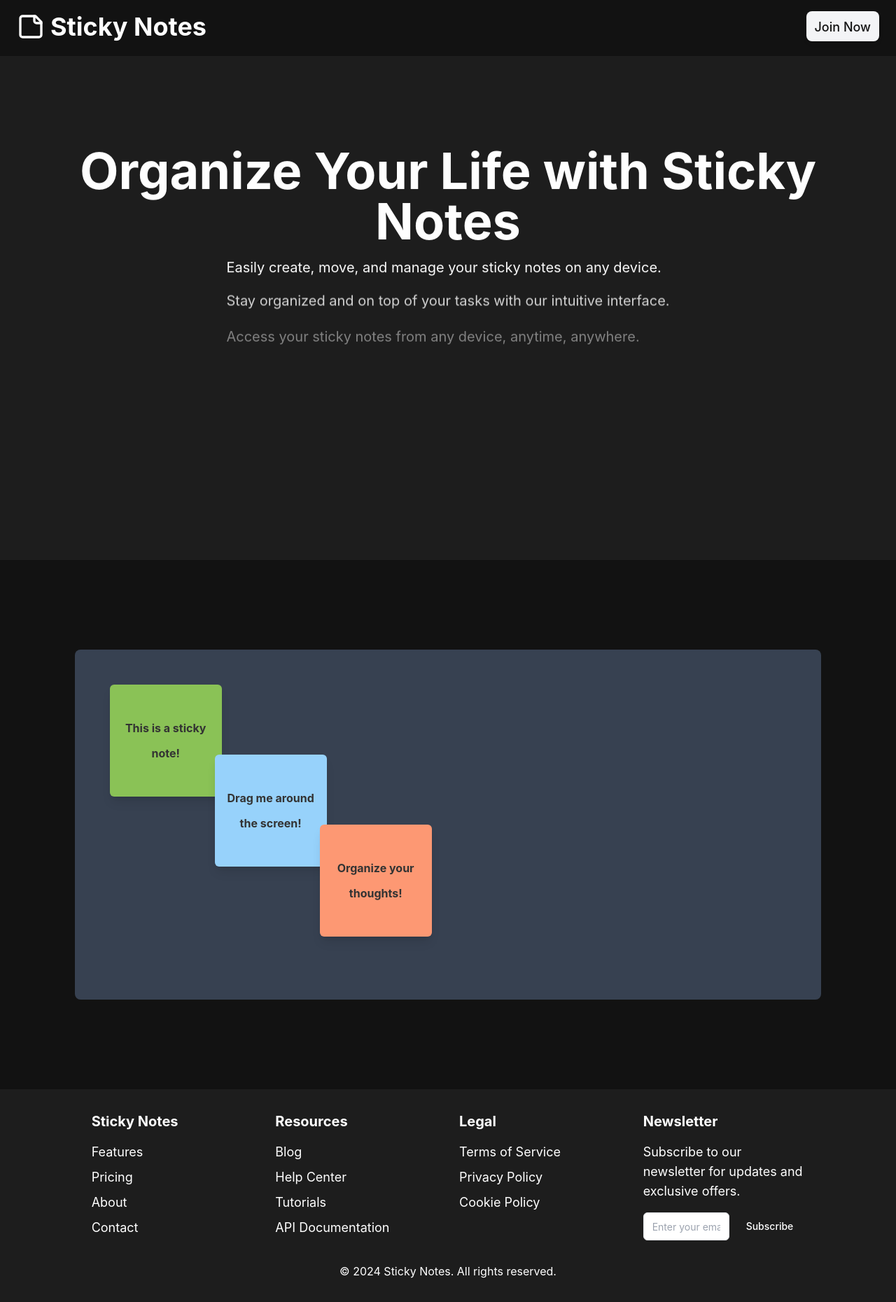
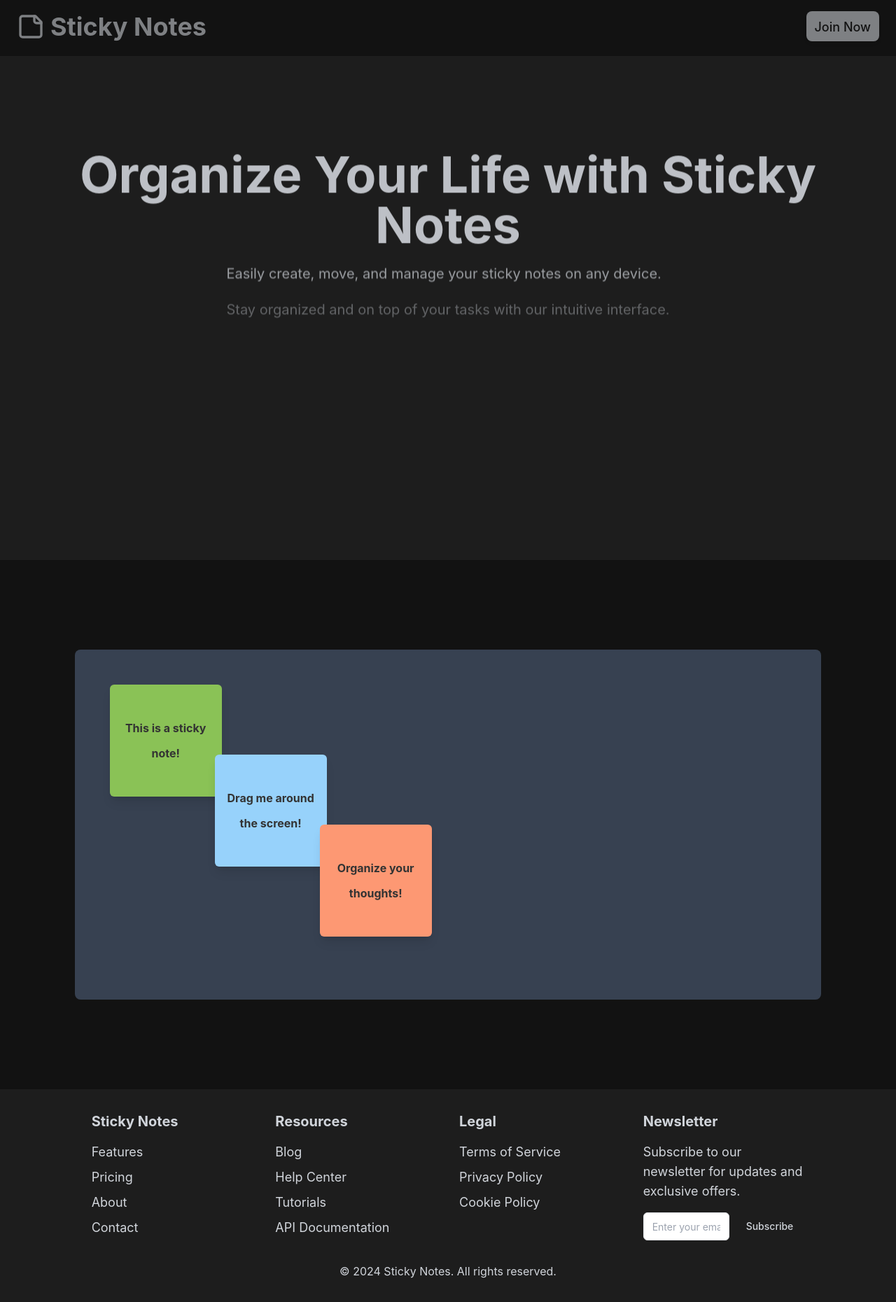
Before and after one commit to 9582anupam/Sticky-Note, a React (Create React App) app: page / in a window 1280 px wide. Shown: the whole page at 70% size. Built offline with nearby package versions, Linux system fonts and the light colour scheme.

Commit message:
even more smoothness in home

```diff
--- a/src/components/ui/Home.js
+++ b/src/components/ui/Home.js
@@ -1,3 +1,4 @@
+"use client";
 import React, { useState, useEffect, useRef } from "react";
 import { motion } from "framer-motion";
 import { Link } from "react-router-dom";
@@ -76,7 +77,7 @@ const CombinedComponent = () => {
             setTimeout(() => {
                 setBgColorChanged(false); // Revert background color after 2 seconds
                 setShowHome(true); // Show home screen after fade-out
-            }, 1500); // Duration to keep background color changed
+            }, 2000); // Duration to keep background color changed
         }, 4000); // Adjust the time to match the animation duration
         return () => clearTimeout(timer);
     }, []);
@@ -104,15 +105,22 @@ const CombinedComponent = () => {
         threshold: 0.1,
     });
 
+    const headerVariants = {
+        initial: { opacity: 0, backgroundColor: 'black' },
+        animate: { opacity: 1, backgroundColor: '#121212', transition: { duration: 5 } }
+    };
+
     if (showHome) {
         return (
-            <div className="flex flex-col min-h-[100dvh]">
-                <header className="bg-[#121212] text-[#fff] py-4 px-4 md:px-6 min-h-20">
+            <div className="flex flex-col min-h-[100dvh] text-gray-300">
+                <header className="py-4 px-4 md:px-6 min-h-20 bg-[#121212]">
                     <motion.div
                         className="container mx-auto flex items-center justify-between"
-                        initial={{ opacity: 0 }}
-                        animate={{ opacity: 1 }}
-                        transition={{ duration: 2.5 }}>
+                        initial="initial"
+                        animate="animate"
+                        variants={headerVariants}
+                        transition={{ duration: 2 }}
+                    >
                         <Link className="flex items-center gap-2" to="/">
                             <svg
                                 xmlns="http://www.w3.org/2000/svg"
@@ -133,11 +141,12 @@ const CombinedComponent = () => {
                                 Sticky Notes
                             </span>
                         </Link>
-                        <div className=" bg-gray-100 text-[#121212] inline-block rounded-lg shadow-md">
+                        <div className="bg-gray-300 text-[#121212] inline-block rounded-lg shadow-md">
                             <motion.div
-                                initial={{ opacity: 0, }}
-                                animate={{ opacity: 1, }}
-                                transition={{ duration: 2 }}>
+                                initial={{ opacity: 0 }}
+                                animate={{ opacity: 1 }}
+                                transition={{ duration: 2 }}
+                            >
                                 <Link
                                     to="/Signin"
                                     className="inline-flex items-center justify-center whitespace-nowrap rounded-md text-lg font-medium ring-offset-background transition-colors focus-visible:outline-none focus-visible:ring-2 focus-visible:ring-ring focus-visible:ring-offset-2 disabled:pointer-events-none disabled:opacity-50 bg-primary text-primary-foreground hover:bg-primary/90 h-10 px-3 py-2">
@@ -147,8 +156,8 @@ const CombinedComponent = () => {
                         </div>
                     </motion.div>
                 </header>
-                <main className="flex-1 ">
-                    <section className="bg-[#121212f3] text-[#fff] py-12 md:py-24 lg:py-32 min-h-[calc(100svh-5rem)]">
+                <main className="flex-1">
+                    <section className="bg-[#121212f3] py-12 md:py-24 lg:py-32 min-h-[calc(100svh-5rem)]">
                         <motion.div
                             className="container mx-auto px-4 md:px-6 text-center"
                             ref={headerRef}
@@ -160,68 +169,48 @@ const CombinedComponent = () => {
                             </h1>
                             <motion.div
                                 initial={{ opacity: 0, y: 50 }}
-                                animate={
-                                    headerInView ? { opacity: 1, y: 0 } : {}
-                                }
+                                animate={headerInView ? { opacity: 1, y: 0 } : {}}
                                 transition={{ duration: 2 }}>
                                 <div className="inline-block text-left">
                                     <motion.p
                                         initial={{ opacity: 0, y: 20 }}
-                                        animate={
-                                            headerInView
-                                                ? { opacity: 1, y: 0 }
-                                                : {}
-                                        }
+                                        animate={headerInView ? { opacity: 1, y: 0 } : {}}
                                         transition={{ duration: 1.5, delay: 1 }}
                                         className="text-muted-foreground text-lg md:text-xl mb-4">
-                                        Easily create, move, and manage your
-                                        sticky notes on any device.
+                                        Easily create, move, and manage your sticky notes on any device.
                                     </motion.p>
                                     <motion.p
                                         initial={{ opacity: 0, y: 20 }}
-                                        animate={
-                                            headerInView
-                                                ? { opacity: 1, y: 0 }
-                                                : {}
-                                        }
-                                        transition={{
-                                            duration: 1.5,
-                                            delay: 1.5,
-                                        }}
+                                        animate={headerInView ? { opacity: 1, y: 0 } : {}}
+                                        transition={{ duration: 1.5, delay: 1.5 }}
                                         className="text-muted-foreground text-lg md:text-xl mb-4">
-                                        Stay organized and on top of your tasks
-                                        with our intuitive interface.
+                                        Stay organized and on top of your tasks with our intuitive interface.
                                     </motion.p>
                                     <motion.p
                                         initial={{ opacity: 0, y: 20 }}
-                                        animate={
-                                            headerInView
-                                                ? { opacity: 1, y: 0 }
-                                                : {}
-                                        }
+                                        animate={headerInView ? { opacity: 1, y: 0 } : {}}
                                         transition={{ duration: 1.5, delay: 2 }}
                                         className="text-muted-foreground text-lg md:text-xl mb-8">
-                                        Access your sticky notes from any
-                                        device, anytime, anywhere.
+                                        Access your sticky notes from any device, anytime, anywhere.
                                     </motion.p>
                                 </div>
                             </motion.div>
 
                             <motion.div
-                                className="inline-flex items-center justify-center whitespace-nowrap rounded-md text-2xl font-medium bg-primary text-primary-foreground hover:bg-primary/90 transition-all duration-300 ease-in-out focus:outline-none focus:ring-2 focus:ring-primary focus:ring-opacity-50 h-10 mx-4 my-1 bg-white text-black px-4 py-6 delay-[2500]"
+                                className="inline-flex items-center justify-center whitespace-nowrap rounded-md text-2xl font-medium bg-primary text-primary-foreground hover:bg-primary/90 transition-all duration-300 ease-in-out focus:outline-none focus:ring-2 focus:ring-primary focus:ring-opacity-50 h-10 mx-4 my-1 bg-gray-300 text-black px-4 py-6 delay-[2500]"
                                 initial={{ opacity: 0 }}
                                 animate={{ opacity: 1 }}
-                                transition={{ duration: 2, delay: 3 }}>
+                                transition={{ duration: 2, delay: 2.5 }}>
                                 <Link
                                     to="/Signin"
-                                    className="inline-flex items-center justify-center whitespace-nowrap rounded-md text-2xl font-medium bg-primary text-primary-foreground hover:bg-primary/90 transition-all duration-300 ease-in-out focus:outline-none focus:ring-2 focus:ring-primary focus:ring-opacity-50 h-10 mx-4 my-1 bg-white text-black px-4 py-6">
+                                    className="inline-flex items-center justify-center whitespace-nowrap rounded-md text-2xl font-medium bg-primary text-primary-foreground hover:bg-primary/90 transition-all duration-300 ease-in-out focus:outline-none focus:ring-2 focus:ring-primary focus:ring-opacity-50 h-10 mx-4 my-1 bg-gray-300 text-black px-4 py-6">
                                     Join Now
                                 </Link>
                             </motion.div>
                         </motion.div>
                     </section>
 
-                    <section className="py-12 md:py-24 lg:py-32 bg-[#121212] text-[#fff]">
+                    <section className="py-12 md:py-24 lg:py-32 bg-[#121212]">
                         <motion.div
                             ref={mainRef}
                             className="relative w-10/12 mx-auto h-[500px] bg-gray-700 rounded-lg overflow-hidden"
@@ -239,8 +228,7 @@ const CombinedComponent = () => {
                                             left: note.position.x,
                                             color: note.textStyle.color,
                                             fontSize: note.textStyle.fontSize,
-                                            fontWeight:
-                                                note.textStyle.fontWeight,
+                                            fontWeight: note.textStyle.fontWeight,
                                         }}
                                         drag
                                         dragConstraints={containerRef}
@@ -251,10 +239,8 @@ const CombinedComponent = () => {
                                         <p
                                             style={{
                                                 color: note.textStyle.color,
-                                                fontSize:
-                                                    note.textStyle.fontSize,
-                                                fontWeight:
-                                                    note.textStyle.fontWeight,
+                                                fontSize: note.textStyle.fontSize,
+                                                fontWeight: note.textStyle.fontWeight,
                                             }}>
                                             {note.text}
                                         </p>
@@ -264,7 +250,7 @@ const CombinedComponent = () => {
                         </motion.div>
                     </section>
                 </main>
-                <footer className="bg-[#121212f3] text-[#fff] py-8">
+                <footer className="bg-[#121212f3] py-8">
                     <div className="container mx-auto px-4 md:px-6 w-10/12">
                         <motion.div
                             className="grid grid-cols-1 sm:grid-cols-2 lg:grid-cols-4 gap-8 text-left"
@@ -280,8 +266,7 @@ const CombinedComponent = () => {
                                     {column.newsletter ? (
                                         <>
                                             <p className="text-muted-foreground mb-4 text-lg">
-                                                Subscribe to our newsletter for
-                                                updates and exclusive offers.
+                                                Subscribe to our newsletter for updates and exclusive offers.
                                             </p>
                                             <form className="flex gap-2">
                                                 <input
@@ -298,35 +283,17 @@ const CombinedComponent = () => {
                                         </>
                                     ) : (
                                         <ul className="space-y-2 text-lg">
-                                            {column.items.map(
-                                                (item, itemIndex) => (
-                                                    <motion.li
-                                                        key={itemIndex}
-                                                        initial={{
-                                                            opacity: 0,
-                                                            y: 20,
-                                                        }}
-                                                        animate={
-                                                            footerInView
-                                                                ? {
-                                                                      opacity: 1,
-                                                                      y: 0,
-                                                                  }
-                                                                : {}
-                                                        }
-                                                        transition={{
-                                                            duration: 0.8,
-                                                            delay:
-                                                                itemIndex * 0.2,
-                                                        }}>
-                                                        <Link
-                                                            className="hover:underline"
-                                                            to={item.href}>
-                                                            {item.text}
-                                                        </Link>
-                                                    </motion.li>
-                                                )
-                                            )}
+                                            {column.items.map((item, itemIndex) => (
+                                                <motion.li
+                                                    key={itemIndex}
+                                                    initial={{ opacity: 0, y: 20 }}
+                                                    animate={footerInView ? { opacity: 1, y: 0 } : {}}
+                                                    transition={{ duration: 0.8, delay: itemIndex * 0.2 }}>
+                                                    <Link className="hover:underline" to={item.href}>
+                                                        {item.text}
+                                                    </Link>
+                                                </motion.li>
+                                            ))}
                                         </ul>
                                     )}
                                 </div>
```
